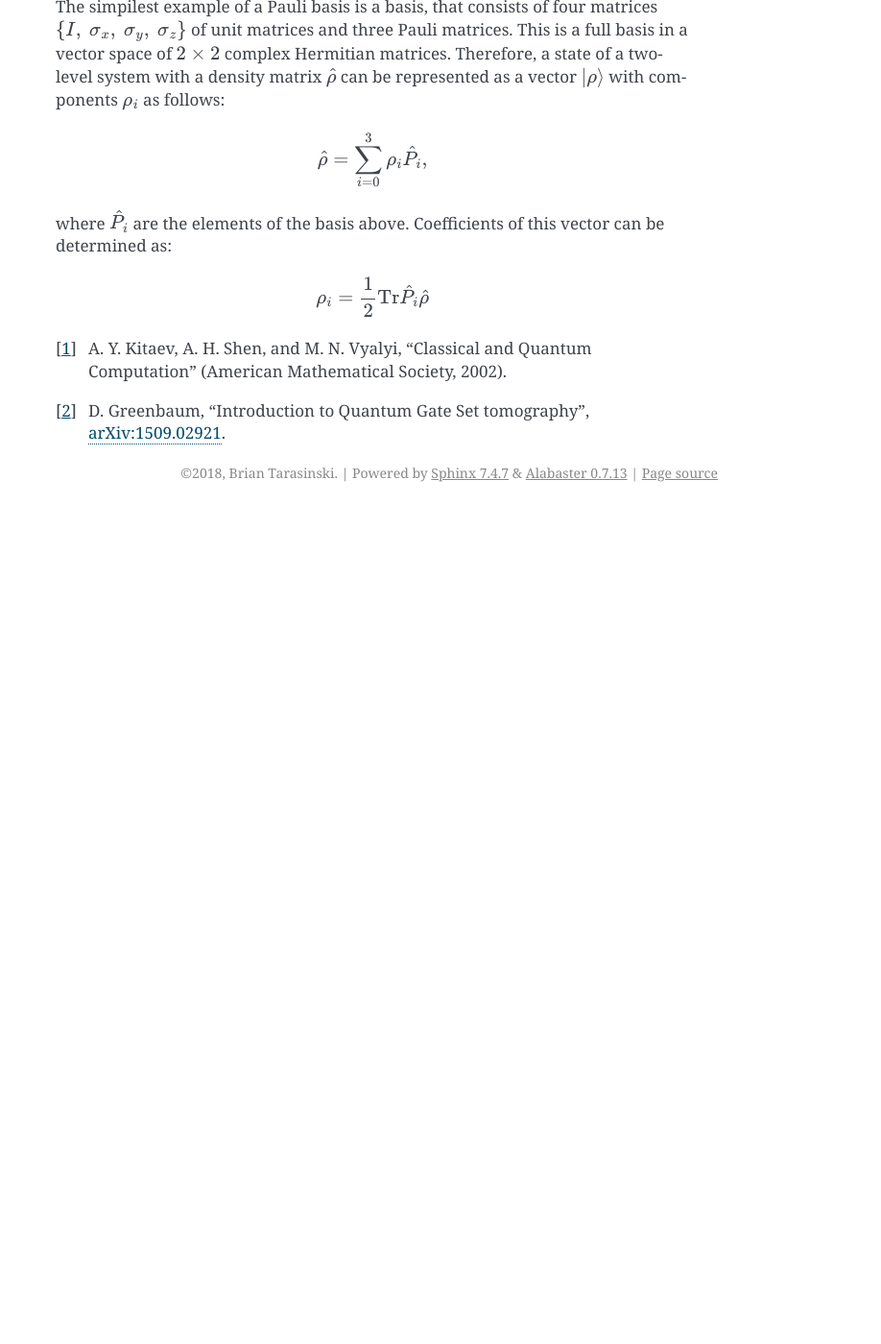
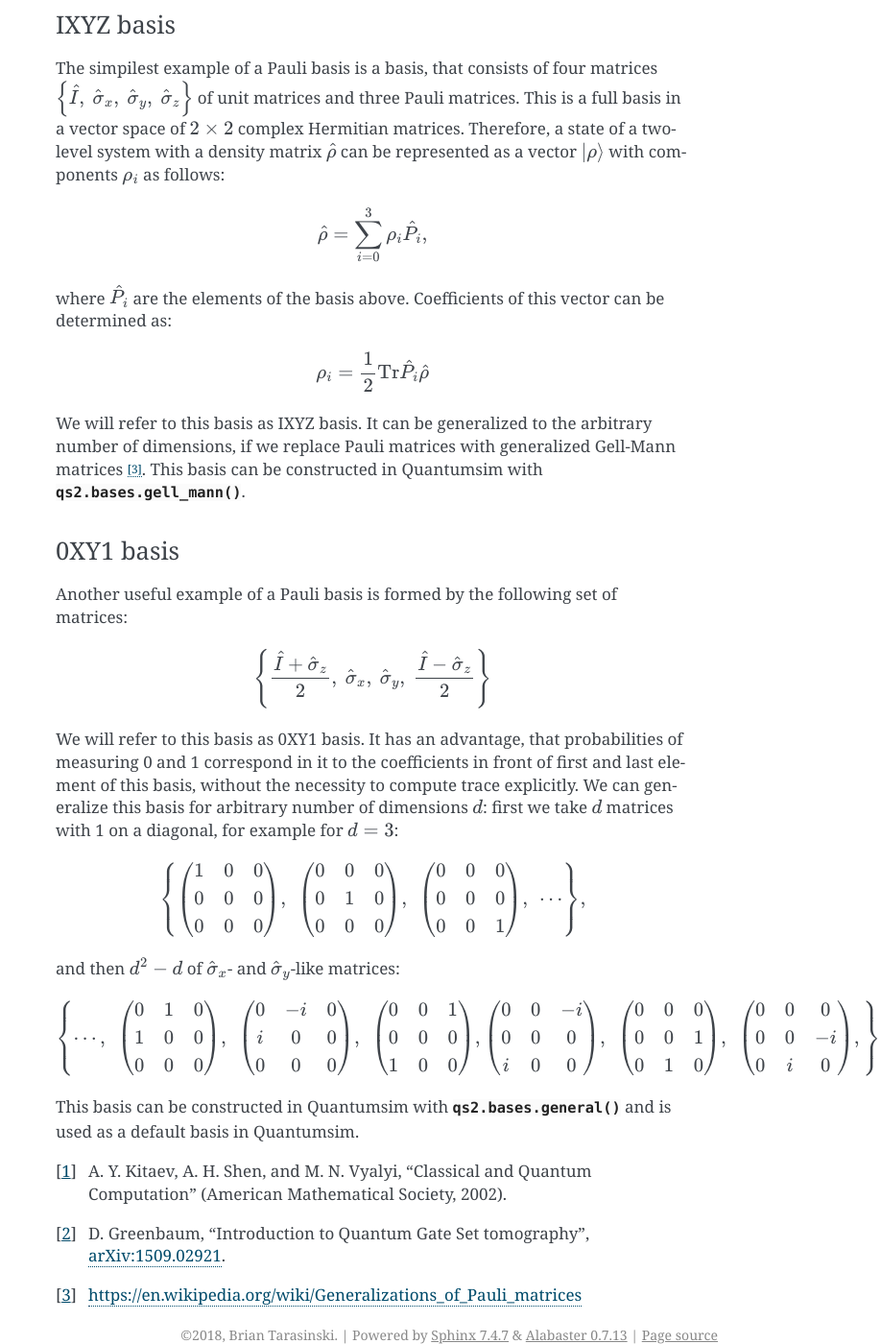
Before and after one commit to quantumsim/quantumsim, a Sphinx documentation site: the page built from doc/source/architecture/index.rst, in a window 1280 px wide and 1400 px high, scrolled down 401 px. Shown: the whole window at 96% size, without its empty margins (362-1280 px from the left). Built offline with Sphinx 7.4.7, drawn with Linux system fonts in a browser that asks for light colours; before the commit the page ends 933 px from its top, so only the background shows below that; some of the changed text lies outside the part shown.

Commit message:
add doc section about 0XY1 basis

```diff
--- a/doc/source/architecture/index.rst
+++ b/doc/source/architecture/index.rst
@@ -5,18 +5,21 @@ Internal data representation of Quantumsim uses superoperator formalism
 [1]_ [2]_. We store states as vectors in Hilbert-Schmidt space of dimension
 :math:`d^2`, where :math:`d = \sum_{i=1}^{N} d_i` is a sum of dimensionalities
 of all qudits in a system. This is done by expanding density matrix and quantum
-operations in `Pauli basis`_. In this representation, quantum state :math:`\rho`
-is a real-valued vector, and quantum operation is a real-valued matrix.
+operations in a basis of Hermitean matrices (see `Pauli bases`_). In this
+representation, quantum state :math:`\rho` is a real-valued vector,
+and quantum operation is a real-valued matrix.
 
-Pauli Basis
+Pauli Bases
 -----------
 
+IXYZ basis
+^^^^^^^^^^
+
 The simpilest example of a Pauli basis is a basis, that consists of four
-matrices :math:`\left\{ I,\ \sigma_x,\ \sigma_y,\ \sigma_z \right\}` of unit
-matrices and three Pauli matrices.
+matrices :math:`\left\{ \hat{I},\ \hat{\sigma}_x,\ \hat{\sigma}_y,\
+\hat{\sigma}_z \right\}` of unit matrices and three Pauli matrices.
 This is a full basis in a vector space of :math:`2 \times 2` complex Hermitian
-matrices.
-Therefore, a state of a two-level system with a density matrix
+matrices. Therefore, a state of a two-level system with a density matrix
 :math:`\hat{\rho}` can be represented as a vector
 :math:`\left| \rho \right\rangle` with components :math:`\rho_i` as follows:
 
@@ -31,9 +34,98 @@ this vector can be determined as:
 
     \rho_i = \frac12 \text{Tr} \hat{P}_i \hat{\rho}
 
+We will refer to this basis as IXYZ basis. It can be generalized to the
+arbitrary number of dimensions, if we replace Pauli matrices with generalized
+Gell-Mann matrices [3]_. This basis can be constructed in Quantumsim with
+:func:`qs2.bases.gell_mann`.
+
+0XY1 basis
+^^^^^^^^^^
+
+Another useful example of a Pauli basis is formed by the following set of
+matrices:
+
+.. math::
+
+    \left\{
+    \frac{\hat{I} + \hat{\sigma}_z}{2}, \
+    \hat{\sigma}_x,\
+    \hat{\sigma}_y,\
+    \frac{\hat{I} - \hat{\sigma}_z}{2}
+    \right\}
+
+We will refer to this basis as 0XY1 basis. It has an advantage,
+that probabilities of measuring 0 and 1 correspond in it to the coefficients
+in front of first and last element of this basis, without the necessity to
+compute trace explicitly. We can generalize this basis for arbitrary number of
+dimensions :math:`d`: first we take :math:`d` matrices with 1 on a diagonal,
+for example for :math:`d=3`:
+
+.. math::
+
+    \left\{
+    \begin{pmatrix}
+        1 & 0 & 0 \\
+        0 & 0 & 0 \\
+        0 & 0 & 0
+    \end{pmatrix},\
+    \begin{pmatrix}
+        0 & 0 & 0 \\
+        0 & 1 & 0 \\
+        0 & 0 & 0
+    \end{pmatrix},\
+    \begin{pmatrix}
+        0 & 0 & 0 \\
+        0 & 0 & 0 \\
+        0 & 0 & 1
+    \end{pmatrix},
+    \ \cdots\right\},
+
+and then :math:`d^2-d` of :math:`\hat{\sigma}_x`- and
+:math:`\hat{\sigma}_y`-like matrices:
+
+.. math::
+
+    \left\{\cdots,\
+    \begin{pmatrix}
+        0 & 1 & 0 \\
+        1 & 0 & 0 \\
+        0 & 0 & 0
+    \end{pmatrix},\
+    \begin{pmatrix}
+        0 & -i & 0 \\
+        i & 0 & 0 \\
+        0 & 0 & 0
+    \end{pmatrix},\
+    \begin{pmatrix}
+        0 & 0 & 1 \\
+        0 & 0 & 0 \\
+        1 & 0 & 0
+    \end{pmatrix},\\
+    \begin{pmatrix}
+        0 & 0 & -i \\
+        0 & 0 & 0 \\
+        i & 0 & 0
+    \end{pmatrix},\
+    \begin{pmatrix}
+        0 & 0 & 0 \\
+        0 & 0 & 1 \\
+        0 & 1 & 0
+    \end{pmatrix},\
+    \begin{pmatrix}
+        0 & 0 & 0 \\
+        0 & 0 & -i \\
+        0 & i & 0
+    \end{pmatrix},
+    \right\}.
+
+This basis can be constructed in Quantumsim with :func:`qs2.bases.general`
+and is used as a default basis in Quantumsim.
 
 .. [1] A. Y. Kitaev, A. H. Shen, and M. N. Vyalyi, "Classical and Quantum
        Computation" (American Mathematical Society, 2002).
 
 .. [2] D. Greenbaum, "Introduction to Quantum Gate Set tomography",
        `arXiv:1509.02921 <https://arxiv.org/abs/1509.02921>`_.
+
+.. [3] https://en.wikipedia.org/wiki/Generalizations_of_Pauli_matrices
```
